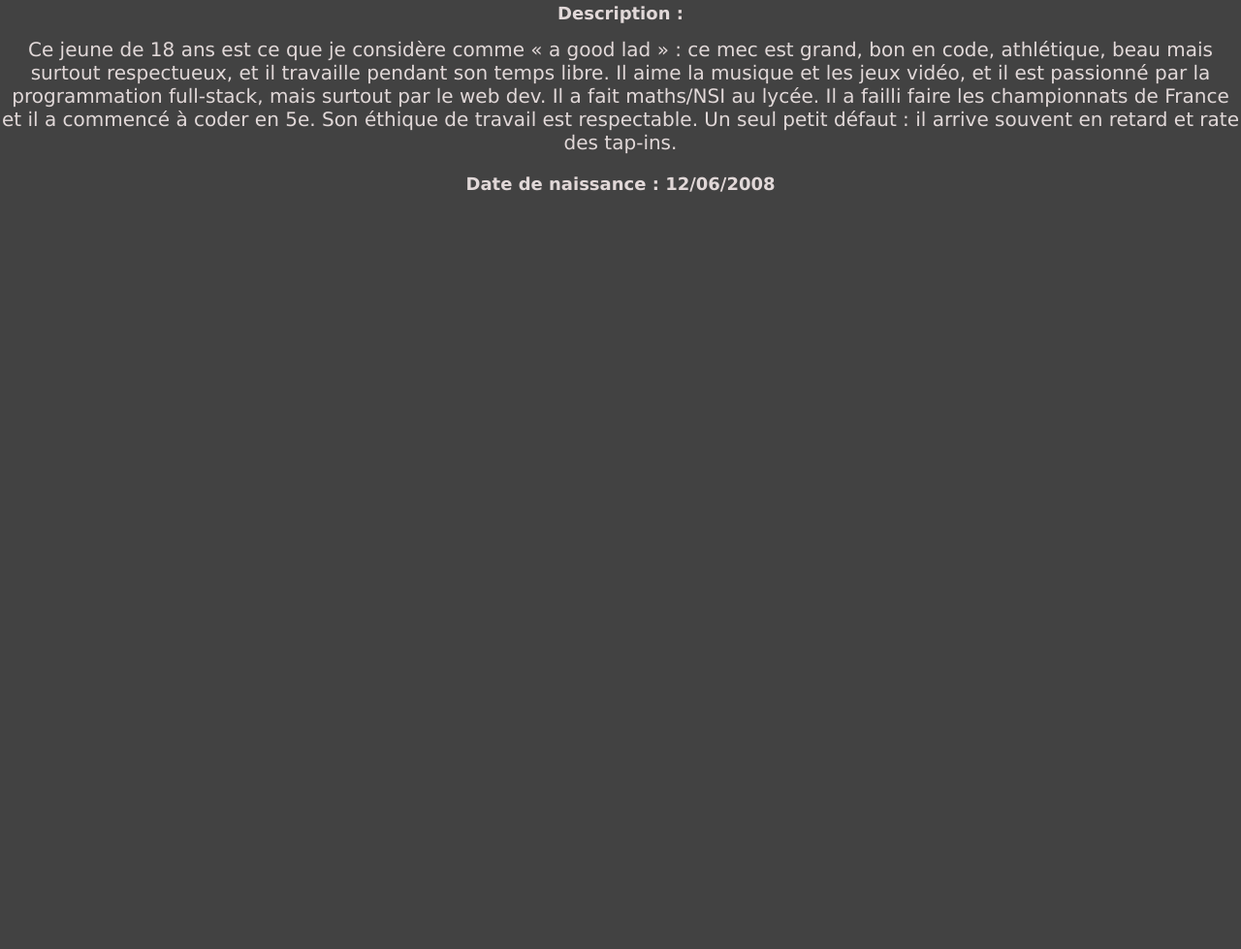
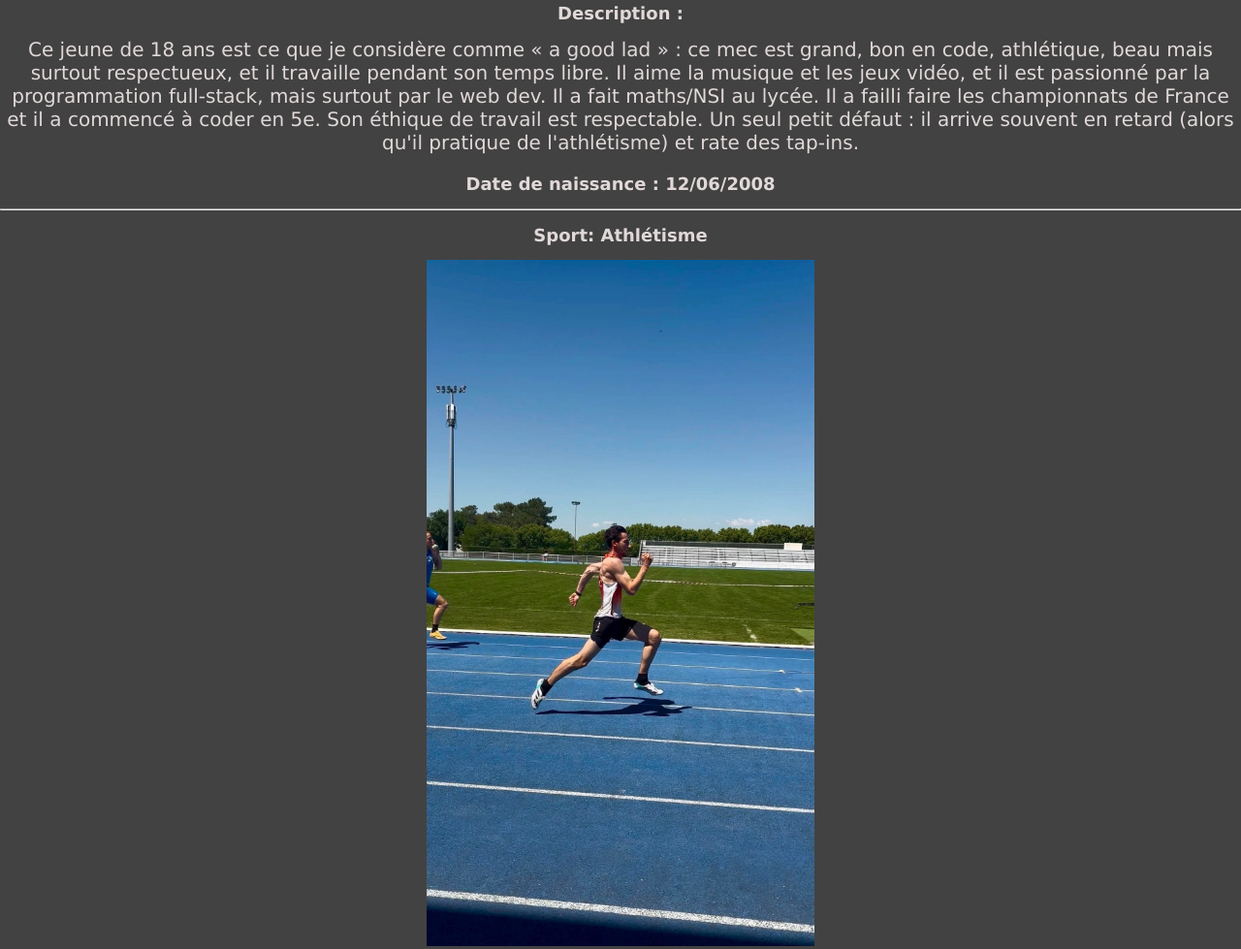
Before and after one commit to andyabbaswilfried-cell/Y-Noubliable, a plain HTML site: page élèves/quentin.html in a window 1280 px wide. Shown: the part 493-1472 px from the top of the page at 97% size. Before the commit the page ends 800 px from the top, so only its background shows below. Drawn offline with Linux system fonts and the light colour scheme.

Commit message:
rajout d'une photo de Quentin qui court

```diff
--- a/élèves/quentin.html
+++ b/élèves/quentin.html
@@ -18,10 +18,13 @@
    <p class="description">Ce jeune de 18 ans est ce que je considère comme « a good lad » : ce mec est grand, bon en code, athlétique, beau mais surtout respectueux, et il travaille pendant son temps libre.
     Il aime la musique et les jeux vidéo, et il est passionné par la programmation full-stack, mais surtout par le web dev. Il a fait maths/NSI au lycée.
     Il a failli faire les championnats de France et il a commencé à coder en 5e. Son éthique de travail est respectable.
-    Un seul petit défaut : il arrive souvent en retard et rate des tap-ins.
+    Un seul petit défaut : il arrive souvent en retard (alors qu'il pratique de l'athlétisme) et rate des tap-ins.
 </p>
 
 <h2>Date de naissance : 12/06/2008 </h2>
+<hr>
+<h2> Sport: Athlétisme</h2>
+<img src="../photosB1/quentin_sport.jpg" alt="Quentin pratiquant de l'athlétisme, j'ai parié 10 balles sur lui" width="400px">
 
 </body>
 </html>
```
Also changed, not shown: photosB1/quentin_sport.jpg (added).
